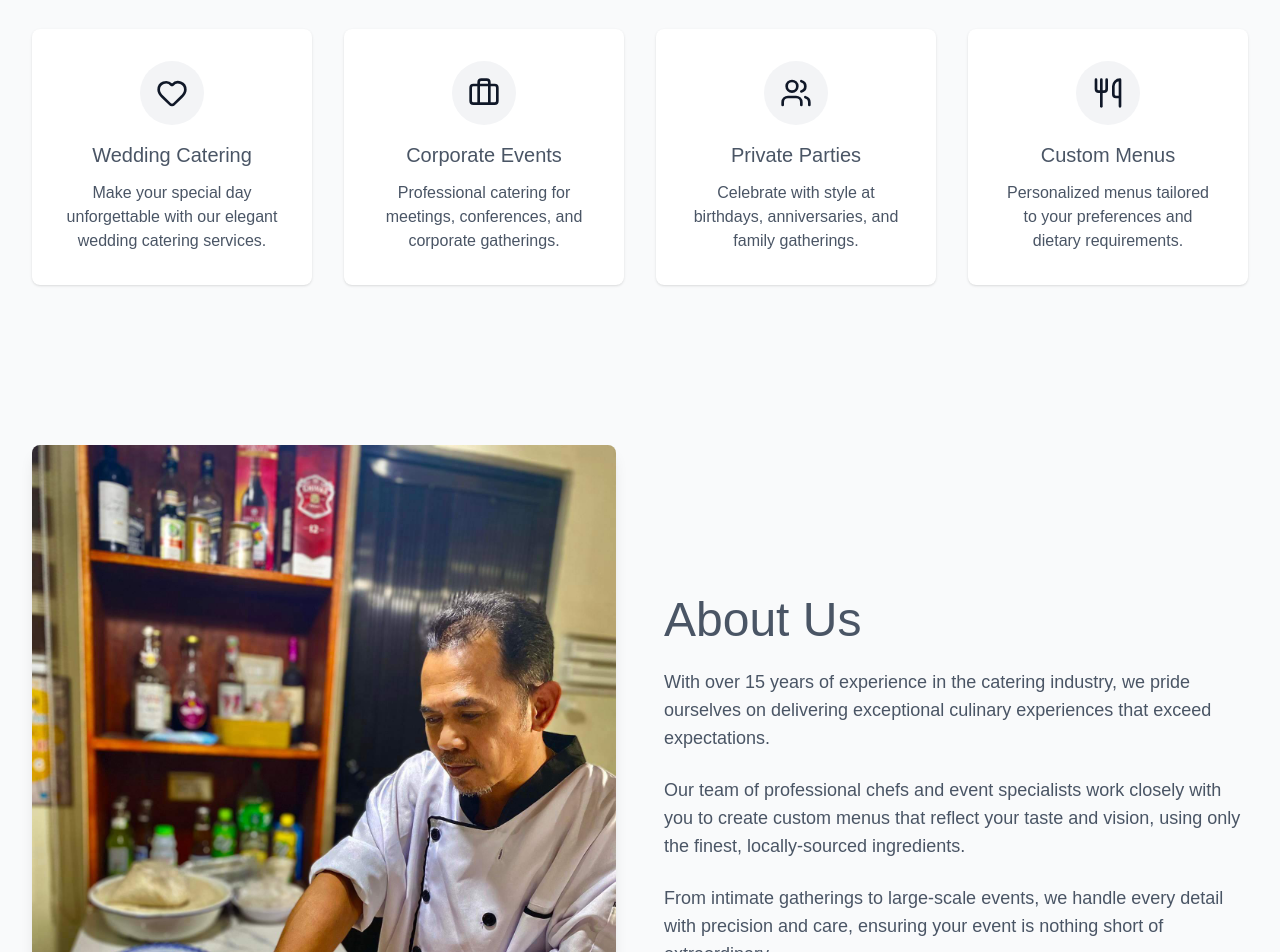
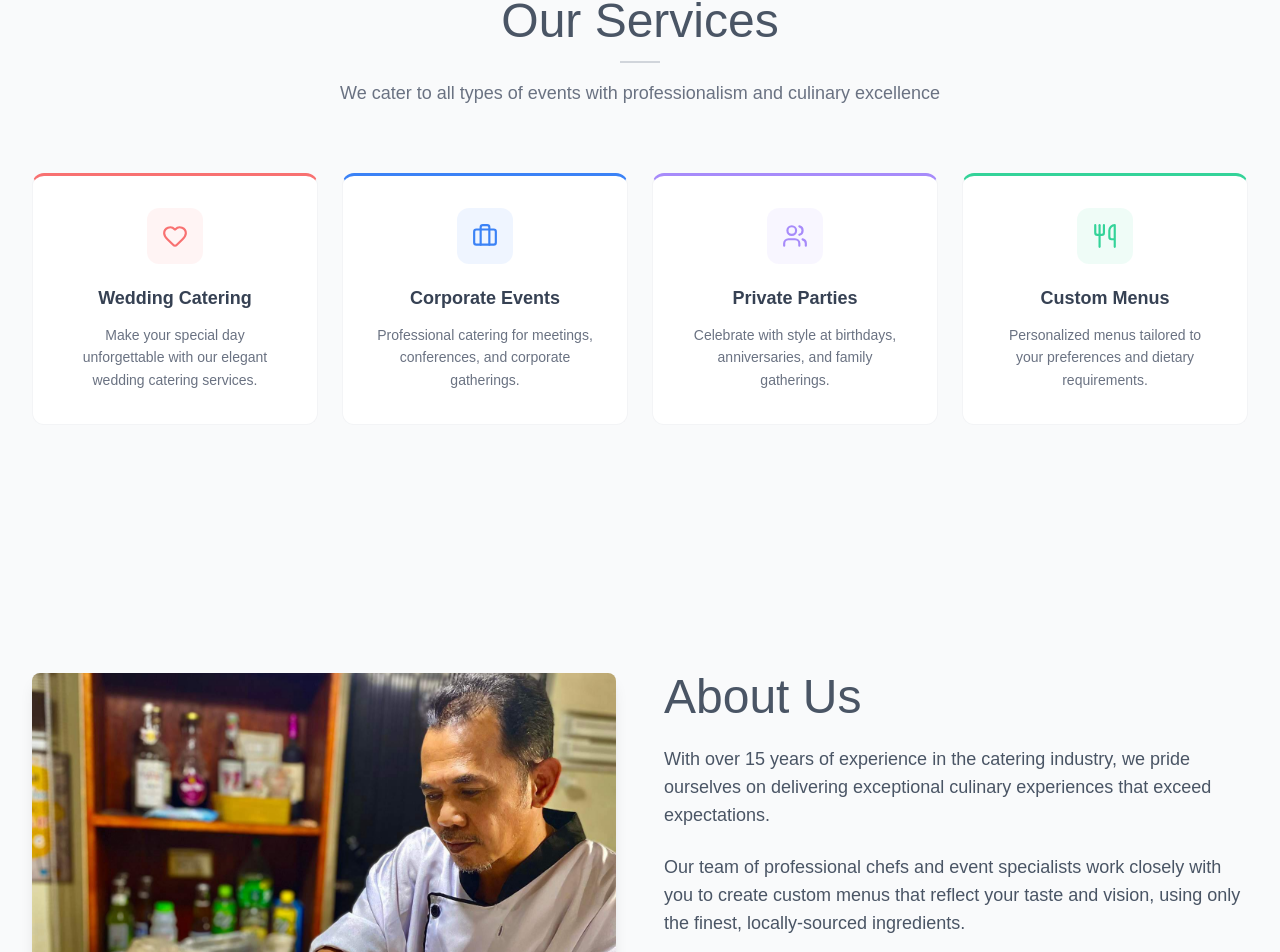
Before and after one commit to babkkin/matotina-kitchen, a Next.js app in the folder matotina-kitchen/: page / in a window 1280 px wide. Shown: the part 1011-1963 px from the top of the page. Built offline with nearby package versions, Linux system fonts and the light colour scheme; no server answers.

Commit message:
Fixes (#12)

```diff
--- a/matotina-kitchen/components/about.jsx
+++ b/matotina-kitchen/components/about.jsx
@@ -1,20 +1,23 @@
 import Image from "next/image";
 import chef from "@/app/public/pictures/chef.jpg";
+
 export default function About() {
   return (
     <section id="about" className="py-20 bg-gray-50">
       <div className="max-w-7xl mx-auto px-4 sm:px-6 lg:px-8">
-        <div className="grid grid-cols-1 lg:grid-cols-2 gap-12 items-center">
-          <div>
+        <div className="grid grid-cols-1 lg:grid-cols-2 gap-12 items-stretch">
+
+          {/* Image — stretches to match text column */}
+          <div className="relative w-full h-full min-h-[400px]">
             <Image
-                src={chef}
-                alt="Chef preparing food"
-                width={600}
-                height={400}
-                className="rounded-lg shadow-lg object-cover"
+              src={chef}
+              alt="Chef preparing food"
+              fill
+              className="rounded-lg shadow-lg object-cover"
             />
           </div>
 
+          {/* Text */}
           <div>
             <h2 className="text-4xl md:text-5xl mb-6 text-gray-600">About Us</h2>
             <p className="text-lg text-gray-600 mb-6">
@@ -46,6 +49,7 @@ export default function About() {
               </div>
             </div>
           </div>
+
         </div>
       </div>
     </section>
--- a/matotina-kitchen/components/hero.jsx
+++ b/matotina-kitchen/components/hero.jsx
@@ -25,7 +25,7 @@ export default function Hero() {
           Creating unforgettable culinary experiences for your special events
         </p>
         <a
-          href="/contact"
+          href="#contact"
           className="bg-white text-gray-900 font-semibold px-6 py-3 rounded shadow hover:bg-gray-100 transition"
         >
           Get a Quote
--- a/matotina-kitchen/components/services.jsx
+++ b/matotina-kitchen/components/services.jsx
@@ -1,49 +1,87 @@
 import { Users, Utensils, Heart, Briefcase } from 'lucide-react';
 
-export default function Services() {
 const services = [
   {
     icon: Heart,
     title: 'Wedding Catering',
     description: 'Make your special day unforgettable with our elegant wedding catering services.',
+    color: "#f87171",
+    bg: "rgba(248,113,113,0.08)",
   },
   {
     icon: Briefcase,
     title: 'Corporate Events',
     description: 'Professional catering for meetings, conferences, and corporate gatherings.',
+    color: "#3b82f6",
+    bg: "rgba(59,130,246,0.08)",
   },
   {
     icon: Users,
     title: 'Private Parties',
     description: 'Celebrate with style at birthdays, anniversaries, and family gatherings.',
+    color: "#a78bfa",
+    bg: "rgba(167,139,250,0.08)",
   },
   {
     icon: Utensils,
     title: 'Custom Menus',
     description: 'Personalized menus tailored to your preferences and dietary requirements.',
+    color: "#34d399",
+    bg: "rgba(52,211,153,0.08)",
   },
 ];
 
+export default function Services() {
   return (
-    <section id="services" className="py-20 bg-gray-50">
-      <div className="max-w-7xl mx-auto px-4 sm:px-6 lg:px-8">
+    <section id="services" className="relative w-full bg-gray-50 flex items-center" style={{ minHeight: "100vh" }}>
+      <style>{`
+        .service-card {
+          transition: transform 0.2s ease, box-shadow 0.2s ease;
+        }
+        .service-card:hover {
+          transform: translateY(-4px);
+          box-shadow: 0 12px 32px rgba(0,0,0,0.08);
+        }
+        .service-icon {
+          transition: transform 0.2s ease;
+        }
+        .service-card:hover .service-icon {
+          transform: scale(1.12);
+        }
+      `}</style>
+
+      <div className="max-w-7xl mx-auto px-4 sm:px-6 lg:px-8 w-full py-20">
+
+        {/* Header */}
         <div className="text-center mb-16">
-          <h2 className="text-4xl md:text-5xl mb-4 text-gray-600">Our Services</h2>
-          <p className="text-xl text-gray-600 max-w-2xl mx-auto">
+          <span style={{ fontSize: "11px", letterSpacing: "0.18em", textTransform: "uppercase", color: "#9ca3af", fontWeight: 500 }}>
+            What We Offer
+          </span>
+          <h2 className="text-4xl md:text-5xl mt-3 mb-4 text-gray-600">Our Services</h2>
+          <div style={{ width: "40px", height: "2px", background: "#d1d5db", margin: "0 auto 16px" }} />
+          <p className="text-lg text-gray-500 max-w-2xl mx-auto leading-relaxed">
             We cater to all types of events with professionalism and culinary excellence
           </p>
         </div>
 
-        <div className="grid grid-cols-1 md:grid-cols-2 lg:grid-cols-4 gap-8">
+        {/* Cards */}
+        <div className="grid grid-cols-1 md:grid-cols-2 lg:grid-cols-4 gap-6">
           {services.map((service, index) => {
             const Icon = service.icon;
             return (
-              <div key={index} className="bg-white p-8 rounded-lg shadow-sm hover:shadow-md transition text-center">
-                <div className="inline-flex items-center justify-center w-16 h-16 bg-gray-100 rounded-full mb-4">
-                  <Icon className="w-8 h-8 text-gray-900" />
+              <div
+                key={index}
+                className="service-card bg-white p-8 rounded-xl text-center"
+                style={{ border: "1px solid #f3f4f6", borderTop: `3px solid ${service.color}` }}
+              >
+                <div
+                  className="service-icon inline-flex items-center justify-center w-14 h-14 rounded-xl mb-5"
+                  style={{ background: service.bg }}
+                >
+                  <Icon style={{ width: "26px", height: "26px", color: service.color }} />
                 </div>
-                <h3 className="text-xl mb-3 text-gray-600">{service.title}</h3>
-                <p className="text-gray-600">{service.description}</p>
+                <h3 className="text-lg font-semibold mb-3 text-gray-700">{service.title}</h3>
+                <p className="text-gray-500 text-sm leading-relaxed">{service.description}</p>
               </div>
             );
           })}
```
Also changed, not shown: matotina-kitchen/components/menu.jsx (+67 -38 lines). Lines whose indentation alone changed are shown as unchanged.
